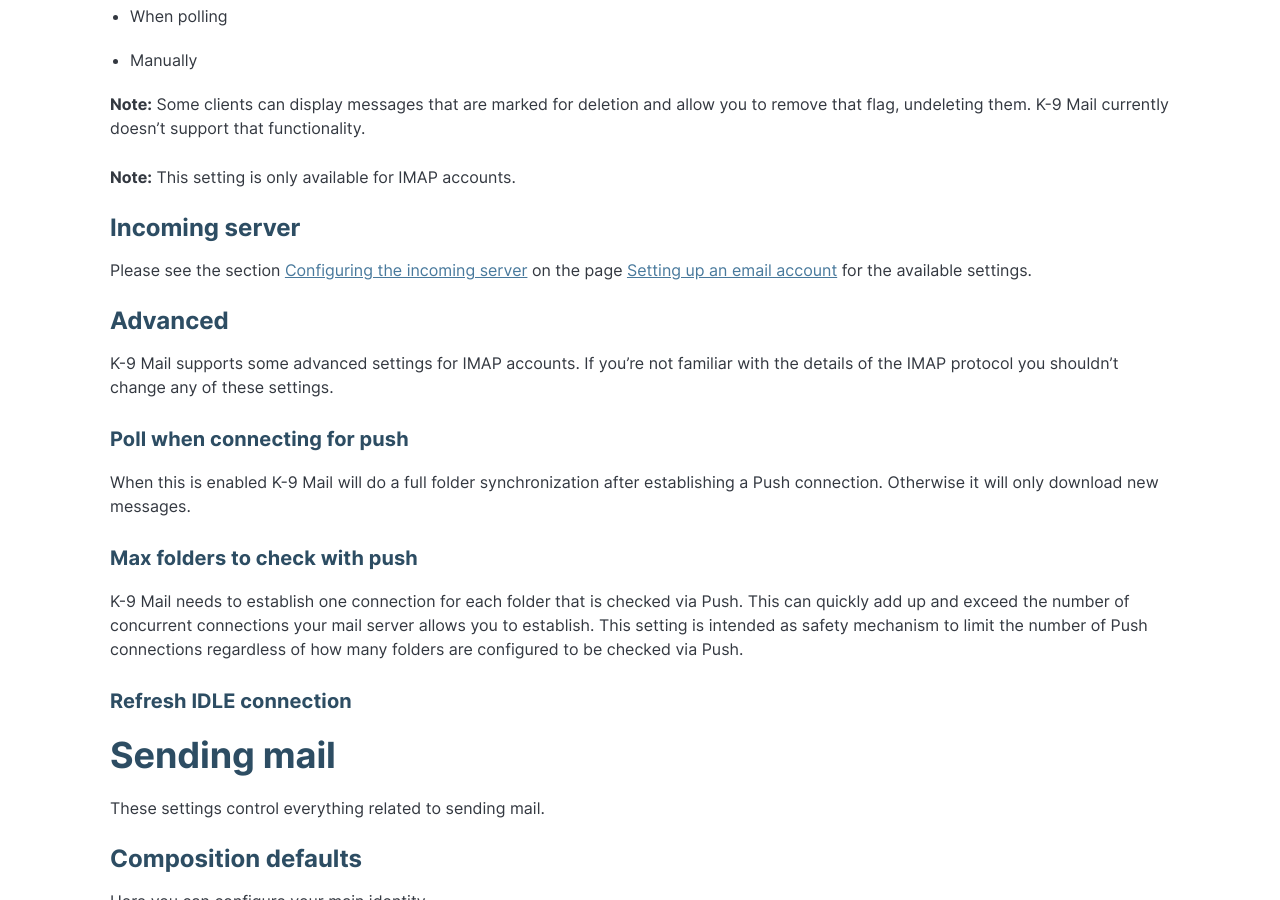
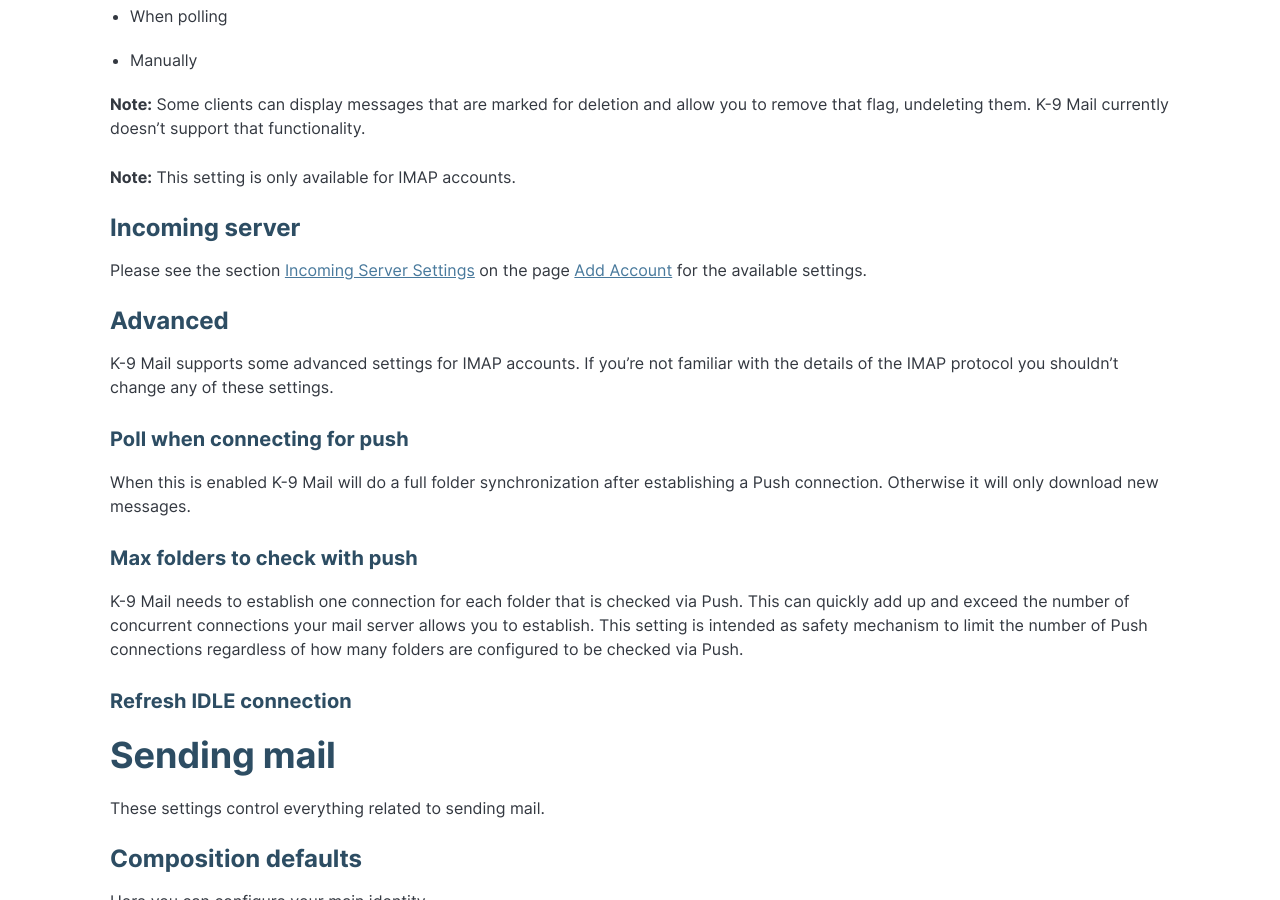
Before and after one commit to k9mail/k9mail.app, a Jekyll site: the page built from _documentation/settings/account.md, in a window 1280 px wide and 900 px high, scrolled down 3003 px. Built offline with Jekyll 4.4.1, drawn with Linux system fonts in a browser that asks for light colours; some of the changed text lies outside the part shown.

Commit message:
Fix link titles

```diff
--- a/_documentation/settings/account.md
+++ b/_documentation/settings/account.md
@@ -99,7 +99,7 @@ Available options:
 
 ### Incoming server
 
-Please see the section [Configuring the incoming server](/documentation/accounts/add#incoming-server-settings) on the page [Setting up an email account](/documentation/accounts/add) for the available settings.
+Please see the section [Incoming Server Settings](/documentation/accounts/add#incoming-server-settings) on the page [Add Account](/documentation/accounts/add) for the available settings.
 
 ### Advanced
 
@@ -198,7 +198,7 @@ When this is checked K-9 Mail will try to detect the correspondents signature an
 
 ### Outgoing server
 
-Please see the section [Configuring the outgoing server](/documentation/accounts/add#configuring-the-outgoing-server) on the page [Setting up an email account](/documentation/accounts/add) for the available settings.
+Please see the section [Configuring the outgoing server](/documentation/accounts/add#configuring-the-outgoing-server) on the page [Add account](/documentation/accounts/add) for the available settings.
 
 
 ## Folders
```
